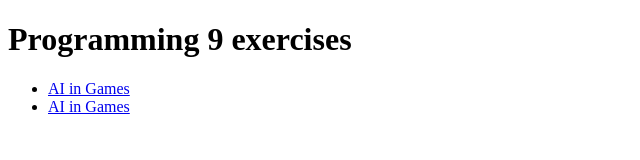
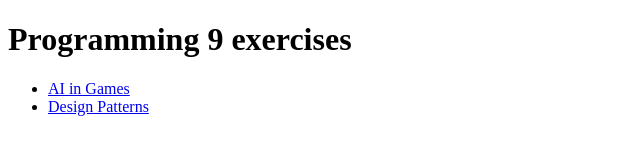
Before and after one commit to NiekRottier/prog09, a plain HTML site: page index.html in a window 1280 px wide. Shown: the full height of the page, 0-640 px from the left. Drawn offline with Linux system fonts and the light colour scheme.

Commit message:
Updated the homepage link to Design Patterns

```diff
--- a/index.html
+++ b/index.html
@@ -10,7 +10,7 @@
     <h1>Programming 9 exercises</h1>
     <ul>
         <li><a href="/AiInGames/docs/index.html">AI in Games</a></li>
-        <li><a href="/DesignPatterns/docs/index.html">AI in Games</a></li>
+        <li><a href="/DesignPatterns/docs/index.html">Design Patterns</a></li>
     </ul>
 
 </body>
```
